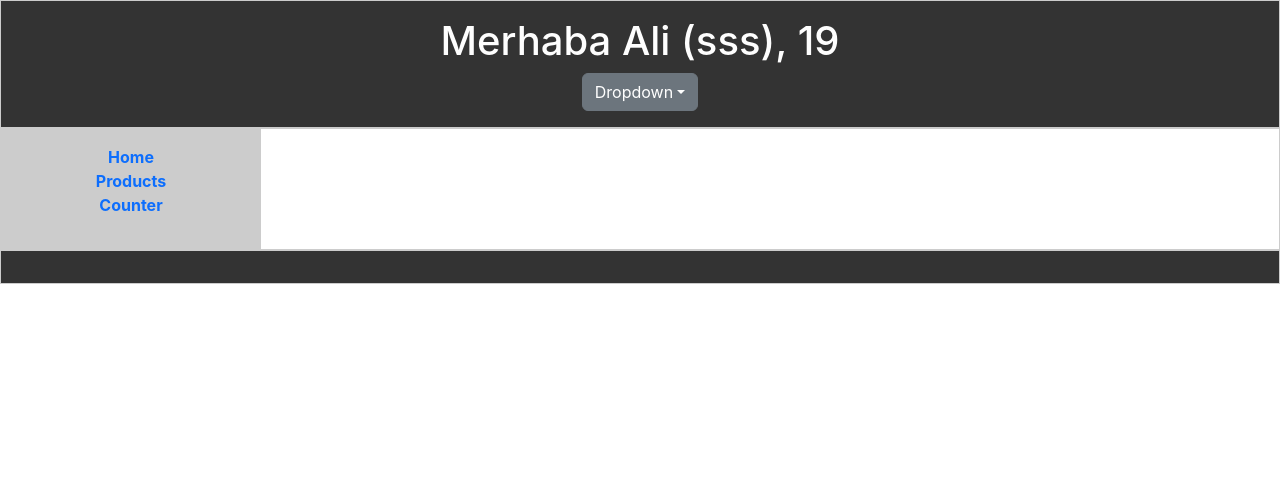
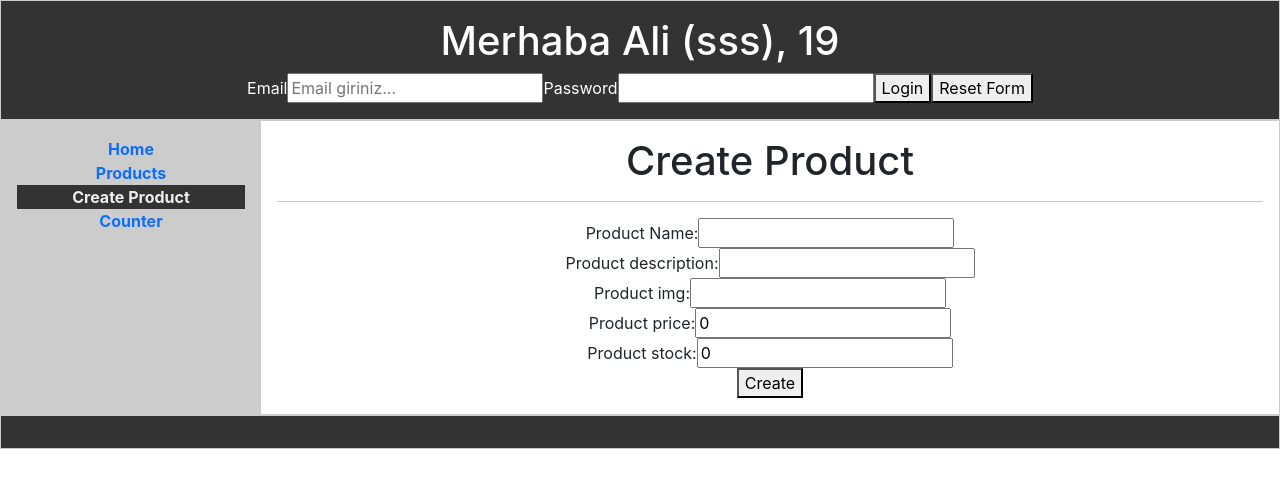
Before and after one commit to erhanfirat/0423-react-first, a React (Create React App) app: page /create-product in a window 1280 px wide. Shown: the top 488 px of the page. Built offline with nearby package versions, Linux system fonts and the light colour scheme; no server answers.

Commit message:
S7G2 - form submit

```diff
--- /dev/null
+++ b/src/components/ProductForm.js
@@ -0,0 +1,84 @@
+import axios from "axios";
+import { useState } from "react";
+
+const ProductForm = () => {
+  const [product, setProduct] = useState({
+    name: "",
+    description: "",
+    img: "",
+    price: 0,
+    stock: 0,
+  });
+
+  const submitHandler = (e) => {
+    e.preventDefault();
+
+    console.log("product: ", product);
+    axios.post(
+      "https://620d69fb20ac3a4eedc05e3a.mockapi.io/api/products",
+      product
+    );
+  };
+
+  const inputChangeHandler = (e) => {
+    const { name, value } = e.target;
+
+    setProduct({ ...product, [name]: value });
+  };
+
+  return (
+    <div>
+      <form onSubmit={submitHandler}>
+        <label htmlFor="name">Product Name: </label>
+        <input
+          type="text"
+          name="name"
+          id="name"
+          onChange={inputChangeHandler}
+          value={product.name}
+        />
+        <br />
+        <label htmlFor="description">Product description: </label>
+        <input
+          type="text"
+          name="description"
+          id="description"
+          onChange={inputChangeHandler}
+          value={product.description}
+        />
+        <br />
+        <label htmlFor="img">Product img: </label>
+        <input
+          type="url"
+          name="img"
+          id="img"
+          onChange={inputChangeHandler}
+          value={product.img}
+        />
+        <br />
+        <label htmlFor="price">Product price: </label>
+        <input
+          type="number"
+          name="price"
+          id="price"
+          onChange={inputChangeHandler}
+          value={product.price}
+        />
+        <br />
+        <label htmlFor="stock">Product stock: </label>
+        <input
+          type="number"
+          name="stock"
+          id="stock"
+          onChange={inputChangeHandler}
+          value={product.stock}
+        />
+        <br />
+
+        <button type="submit">Create</button>
+      </form>
+    </div>
+  );
+};
+
+export default ProductForm;
--- a/src/layout/MainLayout.js
+++ b/src/layout/MainLayout.js
@@ -1,11 +1,5 @@
-import { useState } from "react";
+import { useEffect, useState } from "react";
 import { Switch, Route, NavLink } from "react-router-dom";
-import {
-  Dropdown,
-  DropdownToggle,
-  DropdownMenu,
-  DropdownItem,
-} from "reactstrap";
 
 import Greeting from "../components/Greeting";
 import CounterPage from "../pages/CounterPage";
@@ -14,30 +8,67 @@ import HomePage from "../pages/HomePage";
 import ProductDetailPage from "../pages/ProductDetailPage";
 
 import "./MainLayout.css";
+import CreateProductPage from "../pages/CreateProductPage";
+
+const userFormInitial = { email: "", password: "" };
 
 const MainLayout = (props) => {
   const [show, setShow] = useState(true);
   const [dropdownOpen, setDropdownOpen] = useState(false);
+  const [userForm, setUserForm] = useState(userFormInitial);
 
   const toggle = () => setDropdownOpen((prevState) => !prevState);
+
+  const submitHandler = (e) => {
+    e.preventDefault();
+    // axios.post("endpoint", formData);
+    console.log("submitHandler > userForm: ", userForm);
+  };
+
+  const inputChangeHandler = (e) => {
+    const { name, value } = e.target;
+
+    setUserForm({ ...userForm, [name]: value });
+
+    // setUserForm({ email: userForm.email, passsword: userForm.passsword, [name]: value });
+  };
+
+  const resetForm = () => {
+    setUserForm(userFormInitial);
+  };
+
+  useEffect(() => {
+    console.log("userForm: ", userForm);
+  }, [userForm]);
 
   return (
     <div className="main-layout">
       <header>
         <Greeting user={props.userName} age={props.userAge} nickName="sss" />
-        <Dropdown isOpen={dropdownOpen} toggle={toggle}>
-          <DropdownToggle caret>Dropdown</DropdownToggle>
-          <DropdownMenu>
-            <DropdownItem header>Header</DropdownItem>
-            <DropdownItem>Some Action</DropdownItem>
-            <DropdownItem text>Dropdown Item Text</DropdownItem>
-            <DropdownItem disabled>Action (disabled)</DropdownItem>
-            <DropdownItem divider />
-            <DropdownItem>Foo Action</DropdownItem>
-            <DropdownItem>Bar Action</DropdownItem>
-            <DropdownItem>Quo Action</DropdownItem>
-          </DropdownMenu>
-        </Dropdown>
+
+        <form onSubmit={submitHandler}>
+          <label htmlFor="email">Email</label>
+          <input
+            id="email"
+            type="email"
+            name="email"
+            onChange={inputChangeHandler}
+            value={userForm.email}
+            placeholder="Email giriniz..."
+          />
+          <label htmlFor="password">Password</label>
+          <input
+            id="password"
+            type="password"
+            name="password"
+            onChange={inputChangeHandler}
+            value={userForm.password}
+          />
+          <button type="submit">Login</button>
+          <button type="button" onClick={resetForm}>
+            Reset Form
+          </button>
+        </form>
       </header>
       <div className="content-container">
         <div className="side-bar">
@@ -81,6 +112,24 @@ const MainLayout = (props) => {
               </li>
               <li>
                 <NavLink
+                  to="/create-product"
+                  exact
+                  style={(isActive) => {
+                    if (isActive) {
+                      return {
+                        background: "#333",
+                        color: "#eee",
+                      };
+                    } else {
+                      return {};
+                    }
+                  }}
+                >
+                  Create Product
+                </NavLink>
+              </li>
+              <li>
+                <NavLink
                   exact
                   to="/counter"
                   style={(isActive) => {
@@ -112,11 +161,13 @@ const MainLayout = (props) => {
               <ProductPage products={props.products} />
             </Route>
 
+            <Route path="/create-product" exact>
+              <CreateProductPage />
+            </Route>
+
             <Route path="/product-detail/:productId" exact>
               <ProductDetailPage products={props.products} />
             </Route>
-
-
           </Switch>
         </div>
       </div>
--- /dev/null
+++ b/src/pages/CreateProductPage.js
@@ -0,0 +1,13 @@
+import ProductForm from "../components/ProductForm";
+
+const CreateProductPage = () => {
+  return (
+    <div>
+      <h1>Create Product</h1>
+      <hr />
+      <ProductForm />
+    </div>
+  );
+};
+
+export default CreateProductPage;
```
